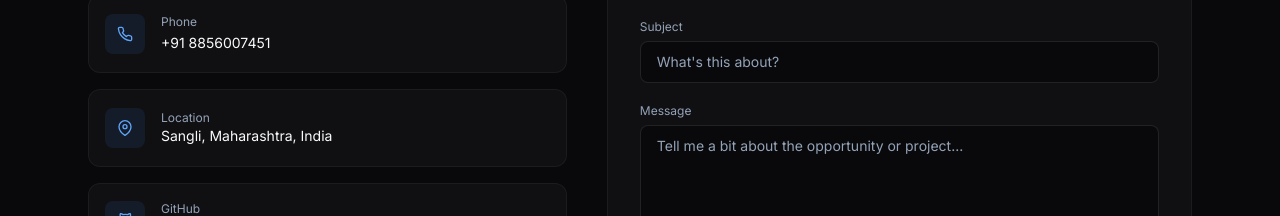
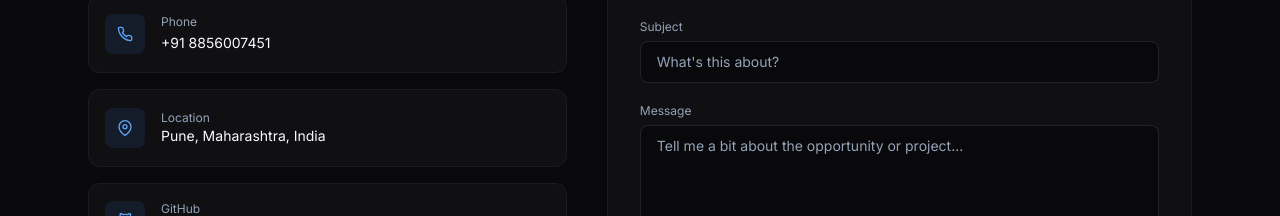
Before and after one commit to prashantmane1207/PrashantManePortfolio-V2-, a React (Vite) app: page / in a window 1280 px wide. Shown: the part 7060-7276 px from the top of the page. Built offline with nearby package versions, Linux system fonts and the light colour scheme; no server answers.

Commit message:
Update profile.js

```diff
--- a/src/data/profile.js
+++ b/src/data/profile.js
@@ -1,12 +1,12 @@
 export const profile = {
   name: 'Prashant Mane',
   roles: ['Frontend Developer', 'Java Full Stack Developer', 'AI Enthusiast', 'AI-Powered Web Developer'],
-  location: 'Sangli, Maharashtra, India',
+  location: 'Pune, Maharashtra, India',
   phone: '+91 8856007451',
   email: 'prashantmane1207@gmail.com',
   github: 'https://github.com/prashantmane1207',
   linkedin: 'https://www.linkedin.com/in/prashant-mane-0b125b31b/',
-  resumeUrl: '/Prashant_Mane_Resume.pdf',
+  resumeUrl: 'https://drive.google.com/file/d/1-PBtkjOQ-7qTnw_-4nLy09rEWGjaaFrj/view?usp=drive_link',
   summary:
     "Enthusiastic software developer with a strong foundation in Java, HTML, CSS, JavaScript, React.js, JDBC, SQL, PostgreSQL, and REST API development. Hands-on experience building responsive web applications and integrating Generative AI APIs into intelligent, user-centric products. Comfortable across object-oriented programming, database design, and frontend engineering, with a habit of shipping clean, maintainable code.",
   tagline:
```
